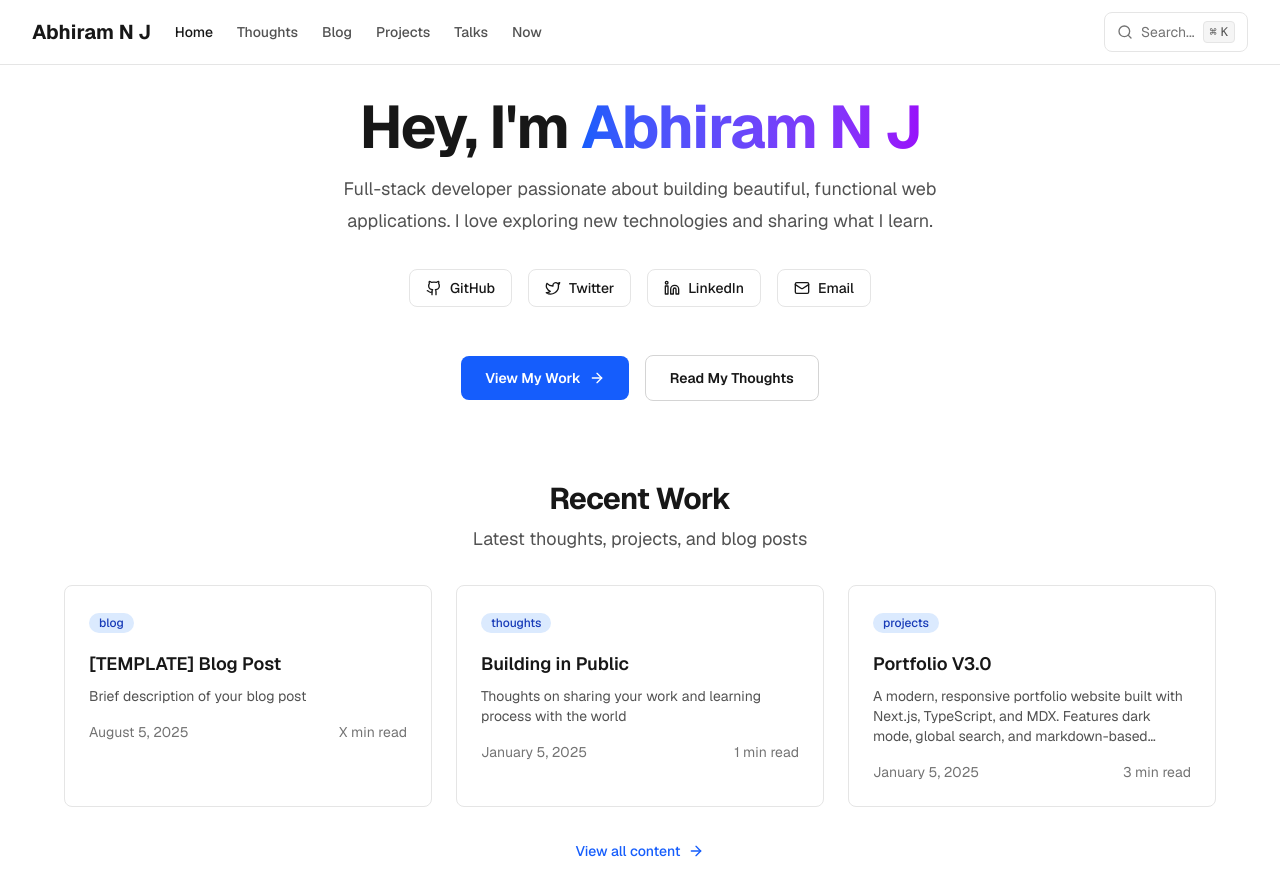
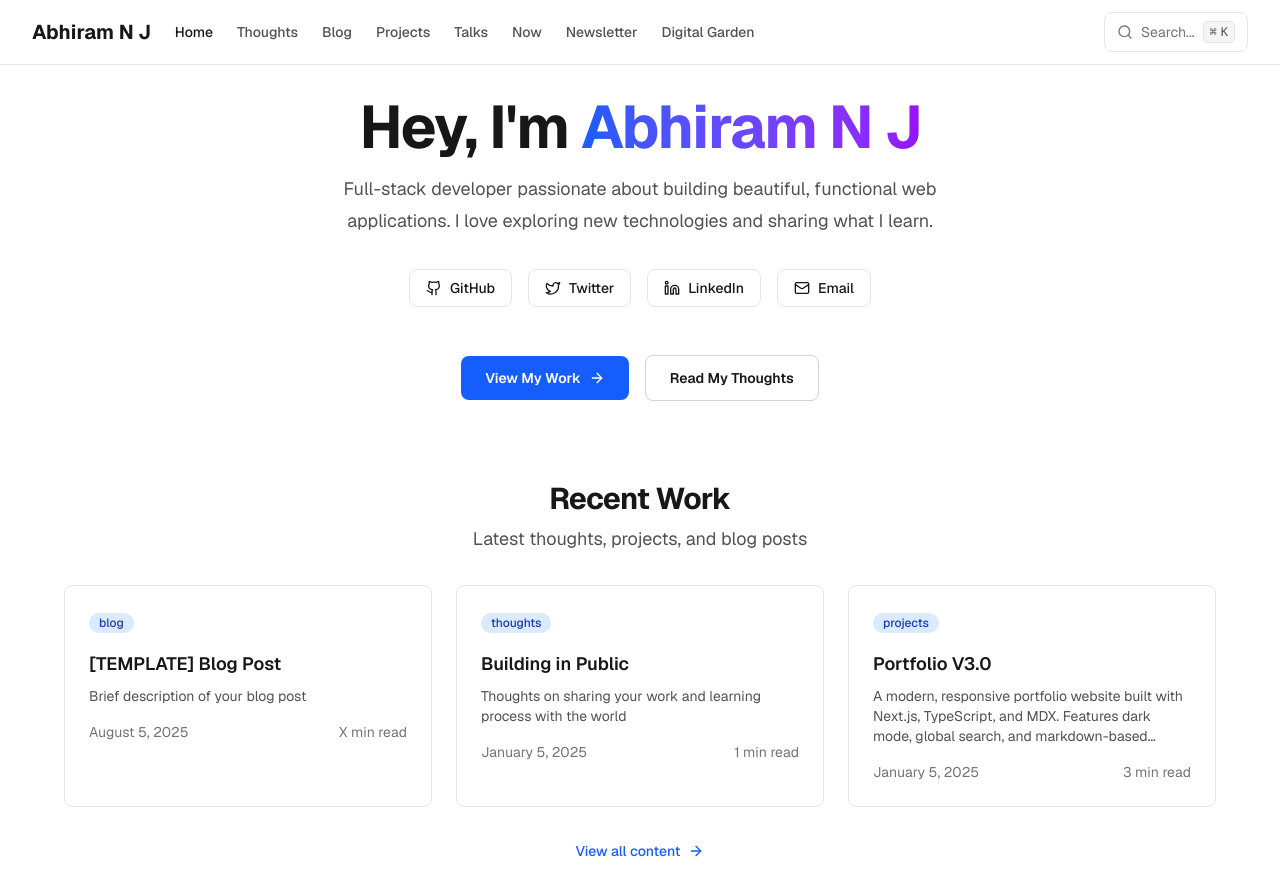
Before and after one commit to twilighty-abhi/portfolio-v3.0, a Next.js app: page / in a window 1280 px wide. Built offline with nearby package versions, Linux system fonts and the light colour scheme.

Commit message:
feat: add Newsletter and Digital Garden links to navigation

```diff
--- a/src/components/navigation.tsx
+++ b/src/components/navigation.tsx
@@ -16,6 +16,8 @@ const navigation = [
   { name: 'Projects', href: '/projects' },
   { name: 'Talks', href: '/talks' },
   { name: 'Now', href: '/now' },
+  { name: 'Newsletter', href: 'https://twilighty.substack.com' },
+  { name: 'Digital Garden', href: 'https://garden.abhiramnj.com' },
 ];
 
 export function Navigation({ allContent }: NavigationProps) {
```
